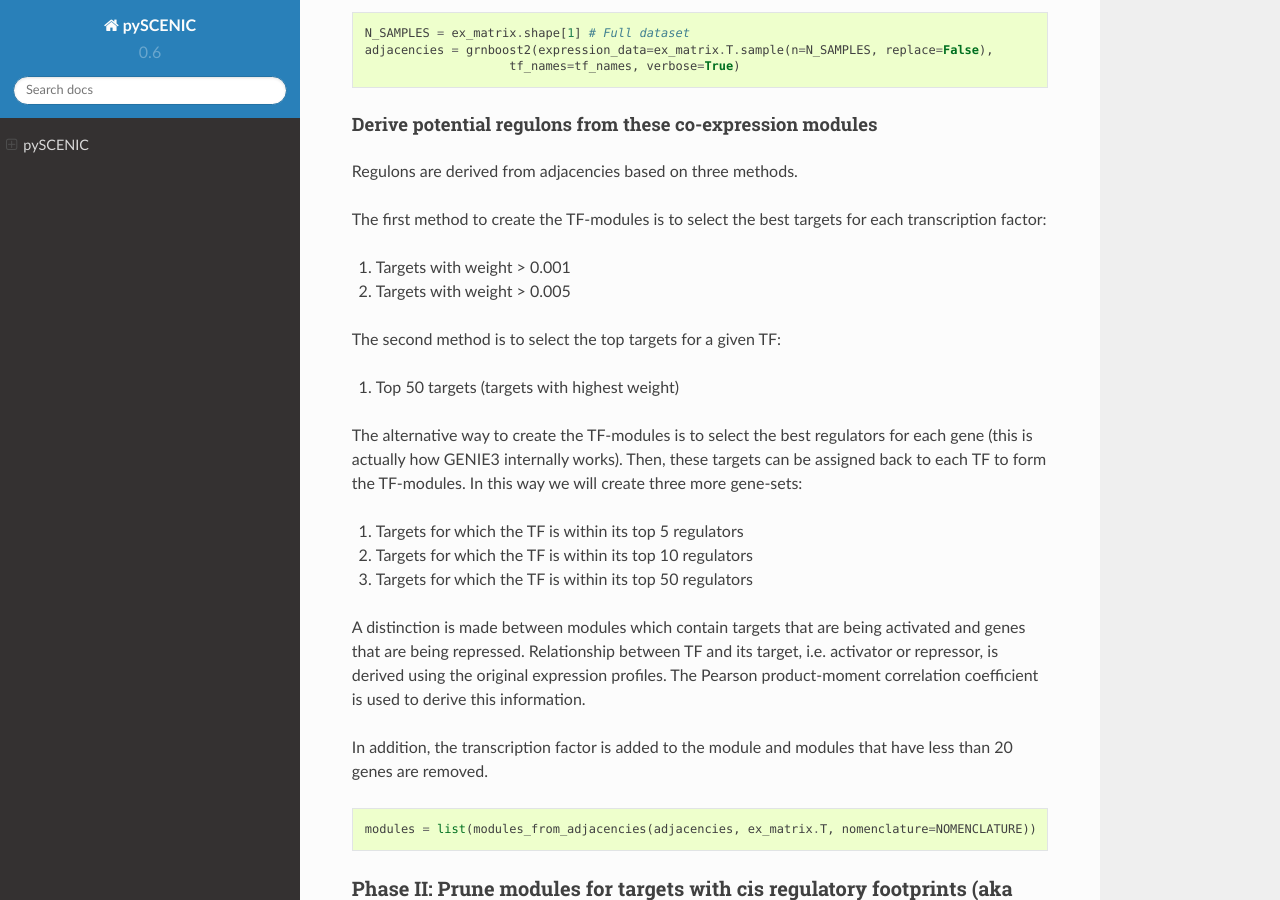
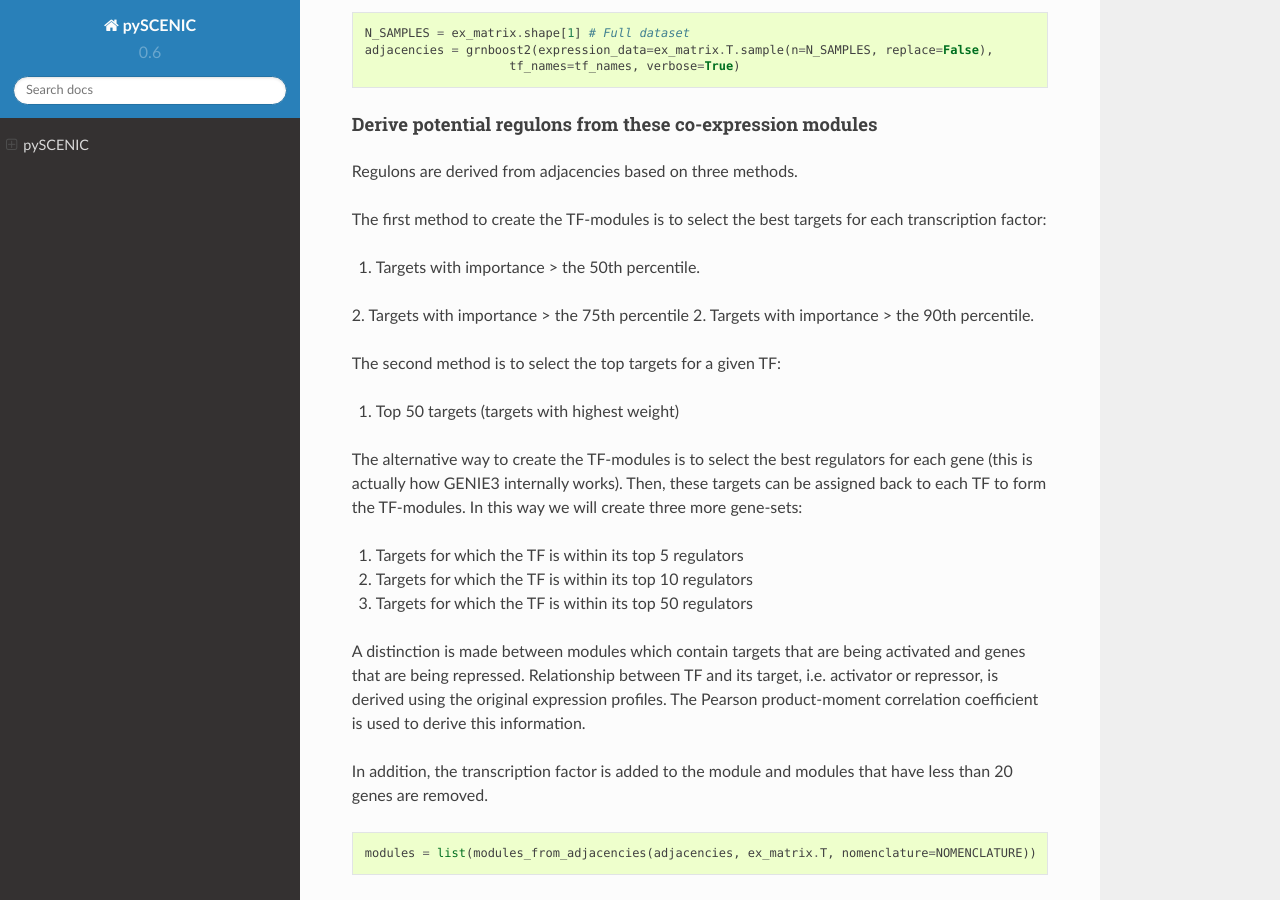
Before and after one commit to aertslab/pySCENIC, a Sphinx documentation site: the page built from docs/index.rst, in a window 1280 px wide and 900 px high, scrolled down 4293 px. Built offline with Sphinx 7.4.7 and the Read the Docs theme 2.0.0, drawn with Linux system fonts in a browser that asks for light colours.

Commit message:
Percentile based threshold for module creation: updated documention [ci skip]

```diff
--- a/README.rst
+++ b/README.rst
@@ -235,8 +235,9 @@ Regulons are derived from adjacencies based on three methods.
 
 The first method to create the TF-modules is to select the best targets for each transcription factor:
 
-1. Targets with weight > 0.001
-2. Targets with weight > 0.005
+1. Targets with importance > the 50th percentile.
+2. Targets with importance > the 75th percentile
+2. Targets with importance > the 90th percentile.
 
 The second method is to select the top targets for a given TF:
 
--- a/docs/index.rst
+++ b/docs/index.rst
@@ -235,8 +235,9 @@ Regulons are derived from adjacencies based on three methods.
 
 The first method to create the TF-modules is to select the best targets for each transcription factor:
 
-1. Targets with weight > 0.001
-2. Targets with weight > 0.005
+1. Targets with importance > the 50th percentile.
+2. Targets with importance > the 75th percentile
+2. Targets with importance > the 90th percentile.
 
 The second method is to select the top targets for a given TF:
 
```
